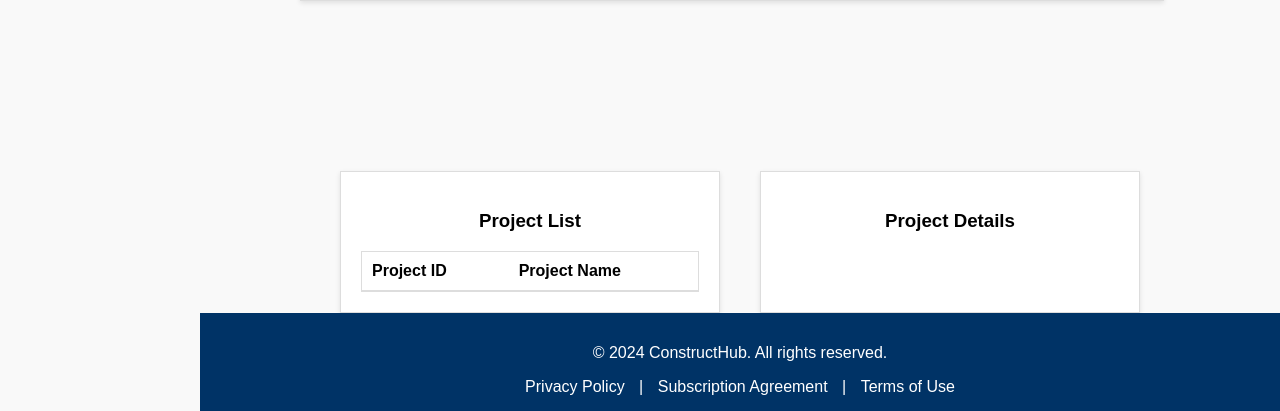
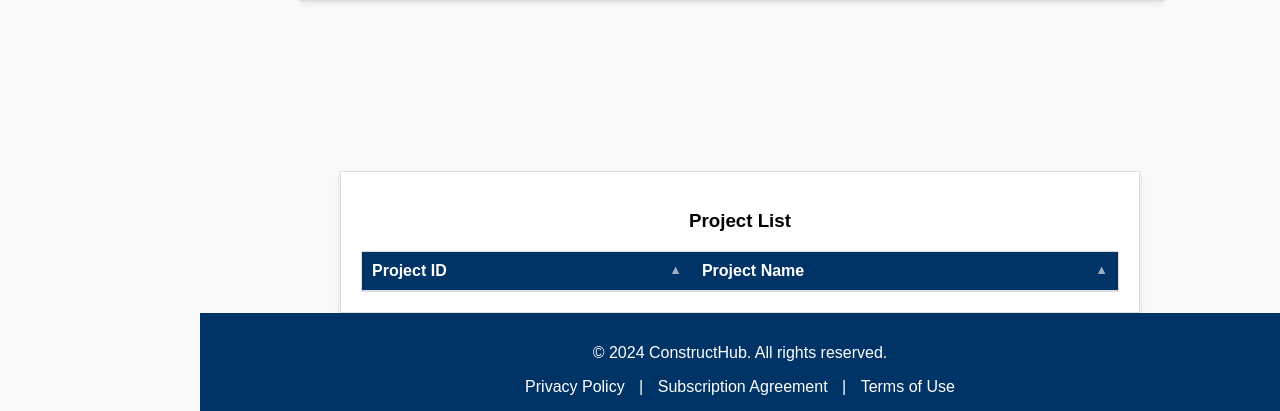
Before and after one commit to Sasin-hnb/flask, a Flask app: page /detailed_reports in a window 1280 px wide. Shown: the part 945-1356 px from the top of the page. Run offline with Flask 3, Linux system fonts and the light colour scheme; a user stored in the database is signed in; data comes from the database, SQL or seed files in the repository; lists and menus that the app fills with data are empty.

Commit message:
eidt report detail page tabel.

```diff
--- a/static/CSS/detailed_reports.css
+++ b/static/CSS/detailed_reports.css
@@ -145,3 +145,36 @@ background-color: white;
 .project-details p {
   margin: 10px 0;
 }
+
+
+th,
+td {
+    padding: 15px;
+    text-align: left;
+    border-bottom: 1px solid #ddd;
+}
+
+th {
+    background-color: #003366;
+    color: white;
+    cursor: pointer;
+    position: relative;
+}
+
+th:hover {
+    background-color: #00509e;
+}
+
+th::after {
+    content: '\25B2';
+    /* Default up arrow */
+    position: absolute;
+    right: 10px;
+    font-size: 0.8em;
+    opacity: 0.6;
+}
+
+th.sorted-desc::after {
+    content: '\25BC';
+    /* Down arrow for descending */
+}
--- a/templates/detailed_reports.html
+++ b/templates/detailed_reports.html
@@ -185,12 +185,6 @@
         </div>
     </div>
 
-    <!-- Project Details Section -->
-    <div class="project-details" style="flex: 1; margin-left: 20px;">
-        <h3 style="text-align: center;">Project Details</h3>
-        <div style="padding: 20px;" id="project_details">
-        </div>
-    </div>
 </div>
 
 <!-- Footer Section -->
@@ -218,6 +212,16 @@
     </div>
 </div>
 
+
+<div id="projectModal" class="popup-overlay" style="display:none;">
+    <div class="popup-content">
+        <div id="modal_content">
+        </div>
+        <div class="modalBtn">
+            <button id="modalClose" onclick="closeLogoutPopup()">close</button>
+        </div>
+    </div>
+</div>
 
     <!-- Chart.js Script for Graph -->
     <script src="https://cdn.jsdelivr.net/npm/chart.js"></script>
@@ -484,13 +488,14 @@ monthlyChart = new Chart(ctx2, {
                 })
                 .then(response => response.json())
                 .then(data => {
-                    document.getElementById('project_details').innerHTML = `
+                    document.getElementById('modal_content').innerHTML = `
                         <p><strong>Project Name:</strong> ${data.projectname}</p>
                         <p><strong>Project Closing Date: </strong>${data.closingDate}</p>
                         <p><strong>Project Address: </strong>${data.address}, ${data.city}, ${data.province}, ${data.postalCode}</p>
                         <p><strong>Bids:</strong> ${data.bids}</p>
                         <p><strong>Ranking:</strong> ${data.ranking}</p>
                     `;
+                    document.getElementById('projectModal').style.display = "flex"
                 });
             });
         });
@@ -673,13 +678,14 @@ monthlyChart = new Chart(ctx2, {
                 })
                 .then(response => response.json())
                 .then(data => {
-                    document.getElementById('project_details').innerHTML = `
+                    document.getElementById('modal_content').innerHTML = `
                         <p><strong>Project Name:</strong> ${data.projectname}</p>
                         <p><strong>Project Closing Date: </strong>${data.closingDate}</p>
                         <p><strong>Project Address: </strong>${data.address}, ${data.city}, ${data.province}, ${data.postalCode}</p>
                         <p><strong>Bids:</strong> ${data.bids}</p>
                         <p><strong>Ranking:</strong> ${data.ranking}</p>
                     `;
+                    document.getElementById('projectModal').style.display = "flex"
                 });
             });
         });
@@ -850,13 +856,14 @@ monthlyChart = new Chart(ctx2, {
                 })
                 .then(response => response.json())
                 .then(data => {
-                    document.getElementById('project_details').innerHTML = `
+                    document.getElementById('modal_content').innerHTML = `
                         <p><strong>Project Name:</strong> ${data.projectname}</p>
                         <p><strong>Project Closing Date: </strong>${data.closingDate}</p>
                         <p><strong>Project Address: </strong>${data.address}, ${data.city}, ${data.province}, ${data.postalCode}</p>
                         <p><strong>Bids:</strong> ${data.bids}</p>
                         <p><strong>Ranking:</strong> ${data.ranking}</p>
                     `;
+                    document.getElementById('projectModal').style.display = "flex"
                 });
             });
         });
@@ -874,6 +881,7 @@ function showLogoutPopup() {
 
     function closeLogoutPopup() {
         document.getElementById('logoutPopup').style.display = 'none';
+        document.getElementById('projectModal').style.display = 'none';
     }
 
     function confirmLogout() {
```
